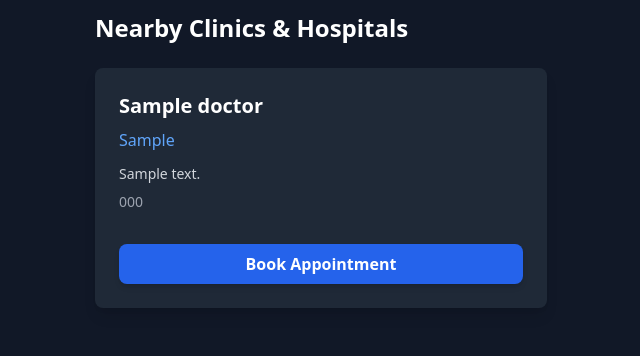
After one commit to Sujal0910/MedConnect_AI_Symptom_Checker, a Flask app: page /find_doctors in a window 1280 px wide. The commit adds this page. Shown: the part 680-1036 px from the top of the page, without its empty margins (81-721 px from the left). Run offline with Flask 3, Linux system fonts and the light colour scheme; a user stored in the database is signed in; tables that the repository leaves empty hold one stand-in row (values such as "Sample post"); one stand-in notice (Sample message) is shown; some libraries are stand-ins or nearby versions.

Commit message:
Add Phase 1 Doctor Booking with Map and fix Article content

```diff
--- a/app.py
+++ b/app.py
@@ -1,6 +1,6 @@
 import os
 import markdown
-import json # Import json for parsing AI responses
+import json
 from dotenv import load_dotenv
 from flask import Flask, render_template, request, redirect, url_for, flash, session, jsonify
 from flask_sqlalchemy import SQLAlchemy
@@ -8,7 +8,7 @@ from flask_login import LoginManager, UserMixin, login_user, logout_user, login_
 from flask_bcrypt import Bcrypt
 from openai import OpenAI
 from sqlalchemy.exc import IntegrityError
-from datetime import datetime, time
+from datetime import datetime, time, date
 
 # --- App Initialization ---
 load_dotenv()
@@ -44,6 +44,7 @@ class User(db.Model, UserMixin):
     password_hash = db.Column(db.String(128), nullable=False)
     chat_history = db.relationship('ChatHistory', backref='author', lazy=True, cascade="all, delete-orphan")
     reminders = db.relationship('Reminder', backref='author', lazy=True, cascade="all, delete-orphan")
+    appointments = db.relationship('Appointment', backref='patient', lazy=True, cascade="all, delete-orphan")
 
     def __repr__(self):
         return f"User('{self.name}', '{self.email}')"
@@ -86,16 +87,43 @@ class Reminder(db.Model):
             'id': self.id,
             'medicine_name': self.medicine_name,
             'dosage': self.dosage,
-            # Convert time to string in HH:MM AM/PM format
             'reminder_time': self.reminder_time.strftime('%I:%M %p')
         }
+
+class Doctor(db.Model):
+    id = db.Column(db.Integer, primary_key=True)
+    name = db.Column(db.String(150), nullable=False)
+    specialty = db.Column(db.String(150), nullable=False)
+    address = db.Column(db.String(300), nullable=False)
+    phone = db.Column(db.String(20), nullable=False)
+    latitude = db.Column(db.Float, nullable=False)
+    longitude = db.Column(db.Float, nullable=False)
+    appointments = db.relationship('Appointment', backref='doctor', lazy=True)
+
+    def to_dict(self):
+        return {
+            'id': self.id,
+            'name': self.name,
+            'specialty': self.specialty,
+            'address': self.address,
+            'phone': self.phone,
+            'lat': self.latitude,
+            'lng': self.longitude
+        }
+
+class Appointment(db.Model):
+    id = db.Column(db.Integer, primary_key=True)
+    appointment_datetime = db.Column(db.DateTime, nullable=False)
+    reason = db.Column(db.String(300), nullable=True)
+    user_id = db.Column(db.Integer, db.ForeignKey('user.id'), nullable=False)
+    doctor_id = db.Column(db.Integer, db.ForeignKey('doctor.id'), nullable=False)
 
 
 # --- Database Initialization Command ---
 
 @app.cli.command('init-db')
 def init_db_command():
-    """Clears existing data and creates new tables, adding sample articles."""
+    """Clears existing data and creates new tables, adding sample articles and doctors."""
     with app.app_context():
         db.drop_all()
         db.create_all()
@@ -255,7 +283,7 @@ Dehydration occurs when you lose more fluid than you take in, and your body does
 - **Drink Fluids:** The best treatment is to replace lost fluids by drinking water.
 - **Electrolytes:** For more significant fluid loss (e.g., from vomiting or diarrhea), an oral rehydration solution (like Pedialyte) or sports drinks can help replace lost electrolytes.
 
-**Disclaimer:** Seek medical attention if you experience severe dehydration symptoms, such as dizziness, confusion, fainting, or inability to keep fluids down.
+**Disclaimer:** Seek immediate medical attention if you experience severe dehydration symptoms, such as dizziness, confusion, fainting, or inability to keep fluids down.
             """),
             Article(title="When to See a Doctor for a Cough", category="Symptoms", content_md="""
 **Most coughs are not serious.**
@@ -272,10 +300,46 @@ You should see a medical professional if your cough:
 **Disclaimer:** This is not an exhaustive list. If you are ever concerned about a cough or any other symptom, it is always best to consult a medical professional for an accurate diagnosis and treatment.
             """)
         ]
+        db.session.bulk_save_objects(articles)
 
-        db.session.bulk_save_objects(articles)
+        # --- UPDATED: Add ALL 9 Sample Doctors ---
+        doctors = [
+            # Your original 4
+            Doctor(name="Jai Hind Clinic", specialty="Medical Clinic",
+                   address="Nawabganj, durga mandir road, unnao Uttar Pradesh 209859",
+                   phone="09169457354", latitude=26.6187, longitude=80.6712),
+            Doctor(name="SHASHWAT Dental Hospital Clinic", specialty="Dental Clinic",
+                   address="block (kshtera panchayat, Nawabganj, Kanpur Rd, Unnao, Uttar Pradesh 209859",
+                   phone="08090310358", latitude=26.6166, longitude=80.6725),
+            Doctor(name="Dr.Vineet Tiwari", specialty="General Physician",
+                   address="Lucknow, Kanpur - Lucknow Rd, near shiv mandir, Mawaiyya, Lucknow, Uttar Pradesh 209859",
+                   phone="09415518286", latitude=26.8143, longitude=80.8924),
+            Doctor(name="Shri Ram Murti Smarak Hospital", specialty="Hospital",
+                   address="JJPGH+XG8, Allahabad Highway, Kanpur, Unnao, Ashakhera, Uttar Pradesh 209859",
+                   phone="05143278408", latitude=26.6249, longitude=80.5788),
+
+            # Your 5 new ones
+            Doctor(name="Sanjay Gandhi Post Graduate Institute (SGPGI)", specialty="Multi-Specialty Institute",
+                   address="Raebareli Road, Haibat Mau Mawaiya, Pushpendra Nagar, Lucknow, Uttar Pradesh, 226014",
+                   phone="0522-2494000", latitude=26.7588, longitude=80.9488),
+            Doctor(name="Medanta Super Speciality Hospital", specialty="Multi-Specialty Hospital",
+                   address="Sector - A, Pocket - 1, Amar Shaheed Path, Golf City, Lucknow, Uttar Pradesh, 226030",
+                   phone="+91 522 450 5050", latitude=26.7766, longitude=80.9885),
+            Doctor(name="Saraswati Medical College and Hospital", specialty="Medical College & Hospital",
+                   address="LIDA, Madhu Vihar, P.O. Asha Khera, NH-27, Lucknow-Kanpur Highway, Unnao (UP), 209859",
+                   phone="0515-3510001", latitude=26.5866, longitude=80.6053),
+            Doctor(name="Shine Multispeciality Hospital", specialty="Multi-Specialty Hospital",
+                   address="Behind Utsav Bhog Dhaba, Kanpur Road, Junab Ganj, Lucknow, Uttar Pradesh, 226401",
+                   phone="N/A", latitude=26.6852, longitude=80.7936),
+            Doctor(name="Surya Hospital & Trauma Center", specialty="Hospital & Trauma Care",
+                   address="Sector - I, L.D.A. Colony, Near Khazana Market, Kanpur Road Scheme (Aashiana), Lucknow, 226012",
+                   phone="0522-4074044", latitude=26.7934, longitude=80.9080)
+        ]
+        db.session.bulk_save_objects(doctors)
+
         db.session.commit()
-        print('Initialized the database and added 10 sample articles.')
+        print('Initialized the database, added 10 sample articles, and 9 sample doctors.')
+
 
 # --- User Loader for Flask-Login ---
 
@@ -304,7 +368,6 @@ def signup():
             flash('All fields are required.', 'danger')
             return redirect(url_for('signup'))
 
-        # Check for existing user
         existing_user = User.query.filter_by(email=email).first()
         if existing_user:
             flash('That email is already taken. Please log in.', 'warning')
@@ -406,7 +469,7 @@ def ask():
     user_message = ChatHistory(role='user', content=user_message_content, author=current_user)
     db.session.add(user_message)
 
-    # --- NEW: System Prompt with Function Calling ---
+    # --- System Prompt with Reminder Function ---
     system_prompt = {
         "role": "system",
         "content": (
@@ -416,7 +479,8 @@ def ask():
             "If the user asks about anything else (like sports, history, movies, or general knowledge), you must politely decline with a message like: "
             "'I'm sorry, I'm a medical assistant and can only answer questions about your health and wellness. How are you feeling today?'"
             "\n- Your persona: You are 'MedConnect AI'. You are NOT a doctor and must NEVER provide a diagnosis. "
-            "Always end your (health-related) response with a clear, friendly disclaimer: 'Please remember, I am an AI, not a medical professional. It's always best to consult a doctor for a proper diagnosis.You must consult a qualified healthcare professional ,such as a doctor or pharmacist ,before taking any medications'"
+            "Always end your (health-related) response with a clear, friendly disclaimer: 'Please remember, I am an AI, not a medical professional. It's always best to consult a doctor for a proper diagnosis.'"
+
             "\n\n**TASK 2: Reminder Assistant**"
             "\n- If the user asks to set a medicine reminder, your goal is to collect three pieces of information: `medicine_name`, `dosage` (optional), and `time` (in 24-hour HH:MM format)."
             "\n- Ask for any missing information. If the user just says 'remind me to take my pill at 8', you must ask 'What is the medicine's name?' and 'Is that 8 AM or 8 PM? Please provide the time in 24-hour HH:MM format, like 08:00 or 20:00.'"
@@ -431,33 +495,32 @@ def ask():
 
     # Fetch recent history
     recent_history = ChatHistory.query.filter_by(user_id=current_user.id).order_by(ChatHistory.timestamp.desc()).limit(10).all()
-    recent_history.reverse() # Put in chronological order
+    recent_history.reverse()
 
+    # Add the *new* user message to the history before sending it to the AI
     messages = [system_prompt] + [{"role": msg.role, "content": msg.content} for msg in recent_history]
+    messages.append({"role": "user", "content": user_message_content})
 
     # Get AI response
     ai_response_content = get_openrouter_response(messages)
 
-    # --- NEW: Check for Function Call ---
+    # Check for Function Call
     try:
         # Check if the response is our special JSON string
         data = json.loads(ai_response_content)
 
         if data.get('action') == 'create_reminder':
-            # It's a reminder! Let's process it.
             med_name = data.get('medicine')
             dosage = data.get('dosage')
             time_str = data.get('time')
 
             if dosage == "None":
-                dosage = None # Convert string "None" to Python's None
+                dosage = None
 
             if not med_name or not time_str:
-                # The AI failed to extract data, send a normal error
                 ai_response_content = "I'm sorry, I missed some of those details. Could you please provide the medicine name and time again?"
             else:
                 try:
-                    # Convert "HH:MM" string to a Python time object
                     reminder_time_obj = time.fromisoformat(time_str)
 
                     new_reminder = Reminder(
@@ -468,8 +531,7 @@ def ask():
                     )
                     db.session.add(new_reminder)
 
-                    # Craft our *own* friendly confirmation message
-                    time_friendly = reminder_time_obj.strftime('%I:%M %p') # e.g., "08:00 AM"
+                    time_friendly = reminder_time_obj.strftime('%I:%M %p')
                     dosage_text = f" ({dosage})" if dosage else ""
                     ai_response_content = f"OK, I've set a reminder for {med_name}{dosage_text} at {time_friendly}. You can see all your reminders on the 'Reminders' page."
 
@@ -482,16 +544,13 @@ def ask():
 
     except (json.JSONDecodeError, TypeError):
         # It's a normal chat message, not a JSON object.
-        # We don't need to do anything, just let it proceed.
         pass
 
-    # --- End of New Logic ---
-
-    # Save AI response (either the original one or our new confirmation message)
+    # Save AI response
     ai_message = ChatHistory(role='assistant', content=ai_response_content, author=current_user)
     db.session.add(ai_message)
 
-    # Commit user message + AI message
+    # Commit
     try:
         db.session.commit()
     except Exception as e:
@@ -519,14 +578,12 @@ def clear_chat():
 @app.route('/reminders')
 @login_required
 def reminders():
-    # The page itself is simple, all data is loaded via API
     return render_template('reminders.html', title='Medicine Reminders')
 
 @app.route('/api/get_reminders', methods=['GET'])
 @login_required
 def get_reminders():
     reminders = Reminder.query.filter_by(user_id=current_user.id).order_by(Reminder.reminder_time).all()
-    # Convert list of Reminder objects to list of dictionaries
     return jsonify([r.to_dict() for r in reminders])
 
 @app.route('/api/add_reminder', methods=['POST'])
@@ -536,12 +593,11 @@ def add_reminder():
     try:
         med_name = data.get('medicine_name')
         dosage = data.get('dosage')
-        time_str = data.get('reminder_time') # Expected format: "HH:MM" (24-hour)
+        time_str = data.get('reminder_time')
 
         if not med_name or not time_str:
             return jsonify({"error": "Medicine name and time are required."}), 400
 
-        # Convert "HH:MM" string to a Python time object
         reminder_time_obj = time.fromisoformat(time_str)
 
         new_reminder = Reminder(
@@ -553,7 +609,6 @@ def add_reminder():
         db.session.add(new_reminder)
         db.session.commit()
 
-        # Return the newly created reminder so the frontend can add it to the list
         return jsonify(new_reminder.to_dict()), 201
 
     except ValueError:
@@ -569,7 +624,6 @@ def delete_reminder(reminder_id):
     try:
         reminder = Reminder.query.get_or_404(reminder_id)
 
-        # Security check: make sure the reminder belongs to the logged-in user
         if reminder.user_id != current_user.id:
             return jsonify({"error": "Unauthorized"}), 403
 
@@ -582,6 +636,98 @@ def delete_reminder(reminder_id):
         app.logger.error(f"Error deleting reminder: {e}")
         return jsonify({"error": "An internal error occurred."}), 500
 
+# --- NEW: Doctor & Appointment Routes ---
+
+@app.route('/find_doctors')
+@login_required
+def find_doctors():
+    return render_template('find_doctors.html', title="Find a Doctor")
+
+@app.route('/api/get_doctors', methods=['GET'])
+@login_required
+def get_doctors():
+    doctors = Doctor.query.all()
+    return jsonify([d.to_dict() for d in doctors])
+
+@app.route('/book/<int:doctor_id>', methods=['GET', 'POST'])
+@login_required
+def book_appointment(doctor_id):
+    doctor = db.session.get(Doctor, doctor_id)
+    if not doctor:
+        flash('Doctor not found.', 'danger')
+        return redirect(url_for('find_doctors'))
+
+    if request.method == 'POST':
+        date_str = request.form.get('appointment_date')
+        time_str = request.form.get('appointment_time')
+        reason = request.form.get('reason')
+
+        if not date_str or not time_str:
+            flash('Please select a valid date and time.', 'danger')
+            return redirect(url_for('book_appointment', doctor_id=doctor_id))
+
+        try:
+            appointment_dt_str = f"{date_str} {time_str}"
+            appointment_datetime = datetime.strptime(appointment_dt_str, '%Y-%m-%d %H:%M')
+
+            if appointment_datetime < datetime.now():
+                flash('You cannot book an appointment in the past.', 'danger')
+                return redirect(url_for('book_appointment', doctor_id=doctor_id))
+
+            new_appointment = Appointment(
+                appointment_datetime=appointment_datetime,
+                reason=reason,
+                patient=current_user,
+                doctor=doctor
+            )
+
+            db.session.add(new_appointment)
+            db.session.commit()
+
+            flash('Your appointment has been successfully booked!', 'success')
+            return redirect(url_for('my_appointments'))
+
+        except ValueError:
+            flash('Invalid date or time format.', 'danger')
+        except Exception as e:
+            db.session.rollback()
+            app.logger.error(f"Error booking appointment: {e}")
+            flash('An error occurred while booking. Please try again.', 'danger')
+
+    min_date = date.today().isoformat()
+    return render_template('book_appointment.html', title=f"Book with {doctor.name}", doctor=doctor, min_date=min_date)
+
+
+@app.route('/my_appointments')
+@login_required
+def my_appointments():
+    appointments = Appointment.query.filter_by(user_id=current_user.id).order_by(Appointment.appointment_datetime.asc()).all()
+    return render_template('my_appointments.html', title="My Appointments", appointments=appointments)
+
+@app.route('/cancel_appointment/<int:appointment_id>', methods=['POST'])
+@login_required
+def cancel_appointment(appointment_id):
+    try:
+        appointment = Appointment.query.get_or_404(appointment_id)
+
+        if appointment.user_id != current_user.id:
+            flash('You are not authorized to cancel this appointment.', 'danger')
+            return redirect(url_for('my_appointments'))
+
+        if appointment.appointment_datetime < datetime.now():
+            flash('You cannot cancel an appointment that has already passed.', 'warning')
+            return redirect(url_for('my_appointments'))
+
+        db.session.delete(appointment)
+        db.session.commit()
+        flash('Your appointment has been cancelled.', 'success')
+
+    except Exception as e:
+        db.session.rollback()
+        app.logger.error(f"Error cancelling appointment: {e}")
+        flash('An error occurred while cancelling the appointment.', 'danger')
+
+    return redirect(url_for('my_appointments'))
 
 # --- Main Run ---
 if __name__ == '__main__':
--- a/templates/base.html
+++ b/templates/base.html
@@ -3,10 +3,8 @@
 <head>
     <meta charset="UTF-8">
     <meta name="viewport" content="width=device-width, initial-scale=1.0">
-    <!--
-      Tailwind Configuration
-      This is a workaround for the environment.
-    -->
+
+    <!-- Tailwind CSS -->
     <script src="https://cdn.tailwindcss.com"></script>
     <script>
         tailwind.config = {
@@ -21,24 +19,29 @@
                     }
                 }
             },
-            // Load the typography plugin for styling markdown/articles
             plugins: [
                 tailwind.plugins.typography,
             ],
         }
     </script>
-    <!--
-      Load the Typography plugin JS file
-      This is loaded separately to support the config above.
-    -->
     <script src="https://cdn.tailwindcss.com/3.4.3?plugins=typography"></script>
 
     <!--
-      Marked.js for rendering AI's Markdown responses in chat
+      NEW: Leaflet.js (Free Map) CSS & JS
+    -->
+    <link rel="stylesheet" href="https://unpkg.com/leaflet@1.9.4/dist/leaflet.css"
+         integrity="sha256-p4NxAoJBhIIN+hmNHrzRCf9tD/miZyoHS5obTRR9BMY="
+         crossorigin=""/>
+    <script src="https://unpkg.com/leaflet@1.9.4/dist/leaflet.js"
+         integrity="sha256-20nQCchB9co0qIjJZRGuk2/Z9VM+kNiyxNV1lvTlZBo="
+         crossorigin=""></script>
+
+    <!--
+      Marked.js (for Chat Markdown)
     -->
     <script src="https://cdn.jsdelivr.net/npm/marked/marked.min.js"></script>
 
-    <title>{% block title %}MedConnect AI{% endblock %}</title>
+    <title>{% block title %}Hospitron AI{% endblock %}</title>
 
     <style>
         /* Custom scrollbar for a cleaner look in chat */
@@ -70,6 +73,15 @@
             color: #9CA3AF; /* text-gray-400 */
             border-left-color: #3B82F6; /* text-blue-500 */
         }
+
+        /* NEW: Set a default size for the map
+        */
+        #map {
+            height: 400px;
+            width: 100%;
+            border-radius: 0.5rem; /* rounded-lg */
+            z-index: 10; /* Ensure map is clickable */
+        }
     </style>
 </head>
 <body class="h-full flex flex-col font-sans text-gray-300 antialiased">
@@ -83,15 +95,19 @@
                     <svg class="h-8 w-8 text-blue-500" xmlns="http://www.w3.org/2000/svg" fill="none" viewBox="0 0 24 24" stroke-width="1.5" stroke="currentColor">
                         <path stroke-linecap="round" stroke-linejoin="round" d="M21 8.25c0-2.485-2.099-4.5-4.688-4.5-1.935 0-3.597 1.126-4.312 2.733-.715-1.607-2.377-2.733-4.313-2.733C5.1 3.75 3 5.765 3 8.25c0 7.22 9 12 9 12s9-4.78 9-12Z" />
                     </svg>
-                    <span class="text-white text-xl font-semibold ml-2">MedConnect AI</span>
+                    <span class="text-white text-xl font.semibold ml-2">Hospitron AI</span>
                 </div>
 
                 <!-- Navigation Links (Center) -->
                 <div class="hidden md:flex md:items-center md:space-x-4">
                     <a href="{{ url_for('index') }}" class="text-gray-300 hover:bg-gray-700 hover:text-white px-3 py-2 rounded-md text-sm font-medium">Chat</a>
                     <a href="{{ url_for('library') }}" class="text-gray-300 hover:bg-gray-700 hover:text-white px-3 py-2 rounded-md text-sm font-medium">Library</a>
-                    <!-- *** NEW REMINDER LINK *** -->
                     <a href="{{ url_for('reminders') }}" class="text-gray-300 hover:bg-gray-700 hover:text-white px-3 py-2 rounded-md text-sm font-medium">Reminders</a>
+
+                    <!-- *** NEW DOCTOR LINKS *** -->
+                    <a href="{{ url_for('find_doctors') }}" class="text-gray-300 hover:bg-gray-700 hover:text-white px-3 py-2 rounded-md text-sm font-medium">Find a Doctor</a>
+                    <a href="{{ url_for('my_appointments') }}" class="text-gray-300 hover:bg-gray-700 hover:text-white px-3 py-2 rounded-md text-sm font-medium">My Appointments</a>
+
                     <a href="#" id="clear-chat-btn" class="text-gray-300 hover:bg-gray-700 hover:text-white px-3 py-2 rounded-md text-sm font-medium">Clear Chat</a>
                 </div>
 
@@ -106,6 +122,19 @@
 
     <!-- Main Content Area -->
     <main class="flex-1 overflow-y-auto">
+        <!-- Flash messages -->
+        {% with messages = get_flashed_messages(with_categories=true) %}
+            {% if messages %}
+                <div class="container mx-auto max-w-4xl p-4">
+                    {% for category, message in messages %}
+                        <div class="p-4 rounded-md {{ 'bg-green-600' if category == 'success' else 'bg-red-600' if category == 'danger' else 'bg-blue-600' }} text-white">
+                            {{ message }}
+                        </div>
+                    {% endfor %}
+                </div>
+            {% endif %}
+        {% endwith %}
+
         {% block content %}{% endblock %}
     </main>
 
--- /dev/null
+++ b/templates/find_doctors.html
@@ -0,0 +1,97 @@
+{% extends "base.html" %}
+
+{% block title %}{{ title }}{% endblock %}
+
+{% block content %}
+<div class="container mx-auto max-w-5xl p-4 md:p-8 lg:p-12">
+    <h1 class="text-3xl font-bold text-white mb-6">Find a Doctor</h1>
+
+    <!--
+      MAP CONTAINER
+      This div will be targeted by the Leaflet.js script.
+      The size is set in base.html's <style> tag.
+    -->
+    <div id="map" class="shadow-lg mb-8"></div>
+
+    <!-- Doctor List -->
+    <h2 class="text-2xl font-semibold text-white mb-6">Nearby Clinics & Hospitals</h2>
+    <div id="doctor-list" class="grid grid-cols-1 md:grid-cols-2 gap-6">
+        <!-- Doctor cards will be dynamically injected here by the script -->
+        <p id="loading-doctors" class="text-gray-400">Loading doctors...</p>
+    </div>
+</div>
+
+<script>
+    document.addEventListener('DOMContentLoaded', function () {
+
+        // 1. Initialize the Map (centered on your region)
+        // Coordinates for Unnao/Lucknow area
+        const map = L.map('map').setView([26.7, 80.7], 10);
+
+        // Add the OpenStreetMap "tile layer" (the map image)
+        L.tileLayer('https://{s}.tile.openstreetmap.org/{z}/{x}/{y}.png', {
+            maxZoom: 19,
+            attribution: '© <a href="http://www.openstreetmap.org/copyright">OpenStreetMap</a>'
+        }).addTo(map);
+
+        const doctorListEl = document.getElementById('doctor-list');
+        const loadingDoctorsEl = document.getElementById('loading-doctors');
+        const getDoctorsUrl = '{{ url_for("get_doctors") }}';
+
+        // 2. Fetch Doctors from our API and Add to Map
+        async function loadDoctors() {
+            try {
+                const response = await fetch(getDoctorsUrl, {
+                    method: 'GET',
+                    credentials: 'same-origin'
+                });
+
+                if (!response.ok) {
+                    throw new Error('Failed to load doctor data.');
+                }
+
+                const doctors = await response.json();
+
+                if (doctors.length === 0) {
+                    loadingDoctorsEl.textContent = 'No doctors found in the database.';
+                    return;
+                }
+
+                // Clear "loading..." message
+                doctorListEl.innerHTML = '';
+
+                doctors.forEach(doctor => {
+                    // Add a pin to the map
+                    L.marker([doctor.lat, doctor.lng]).addTo(map)
+                        .bindPopup(`<b>${doctor.name}</b><br>${doctor.specialty}`);
+
+                    // Create the HTML "Doctor Card"
+                    const card = document.createElement('div');
+                    card.className = 'bg-gray-800 p-6 rounded-lg shadow-lg flex flex-col justify-between';
+
+                    card.innerHTML = `
+                        <div>
+                            <h3 class="text-xl font-semibold text-white mb-2">${doctor.name}</h3>
+                            <p class="text-blue-400 mb-3">${doctor.specialty}</p>
+                            <p class="text-gray-300 text-sm mb-2">${doctor.address}</p>
+                            <p class="text-gray-400 text-sm mb-4">${doctor.phone}</p>
+                        </div>
+                        <a href="/book/${doctor.id}" class="mt-4 w-full bg-blue-600 hover:bg-blue-700 text-white font-semibold py-2 px-4 rounded-lg shadow-md transition duration-200 ease-in-out text-center">
+                            Book Appointment
+                        </a>
+                    `;
+                    doctorListEl.appendChild(card);
+                });
+
+            } catch (error) {
+                console.error('Error loading doctors:', error);
+                loadingDoctorsEl.textContent = 'Error loading doctors. Please try again.';
+                loadingDoctorsEl.classList.add('text-red-500');
+            }
+        }
+
+        // Initial load
+        loadDoctors();
+    });
+</script>
+{% endblock %}
```
Also changed, not shown: templates/book_appointment.html (added, +57 -0 lines), templates/my_appointments.html (added, +57 -0 lines).
